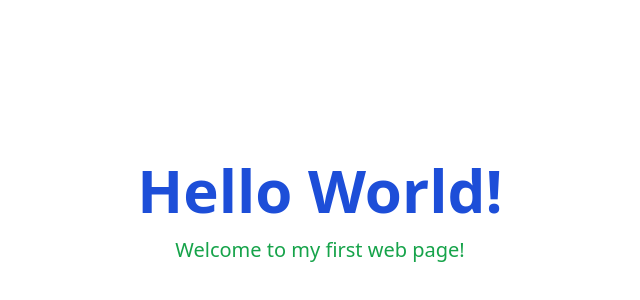
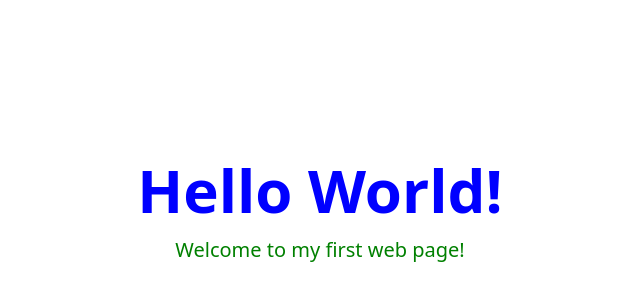
Before and after one commit to MuhammadAman02/hst-ai-1b9e1983-39f9-4d7c-99eb-06a6f6b3d93a, a React (Vite) app: page / in a window 1280 px wide. Shown: the part 188-488 px from the top of the page, without its empty margins (320-960 px from the left). Built offline with nearby package versions, Linux system fonts and the light colour scheme.

Commit message:
update file

```diff
--- a/tailwind.config.ts
+++ b/tailwind.config.ts
@@ -63,10 +63,10 @@ export default {
 					ring: 'hsl(var(--sidebar-ring))'
 				},
 				blue: {
-					600: '#0000FF', // Adjust this to match the exact blue in the image
+					700: '#0000FF', // Adjust this to match the exact blue in the image
 				},
 				green: {
-					700: '#008000', // Adjust this to match the exact green in the image
+					600: '#008000', // Adjust this to match the exact green in the image
 				},
 			},
 			// ... keep existing code
```
